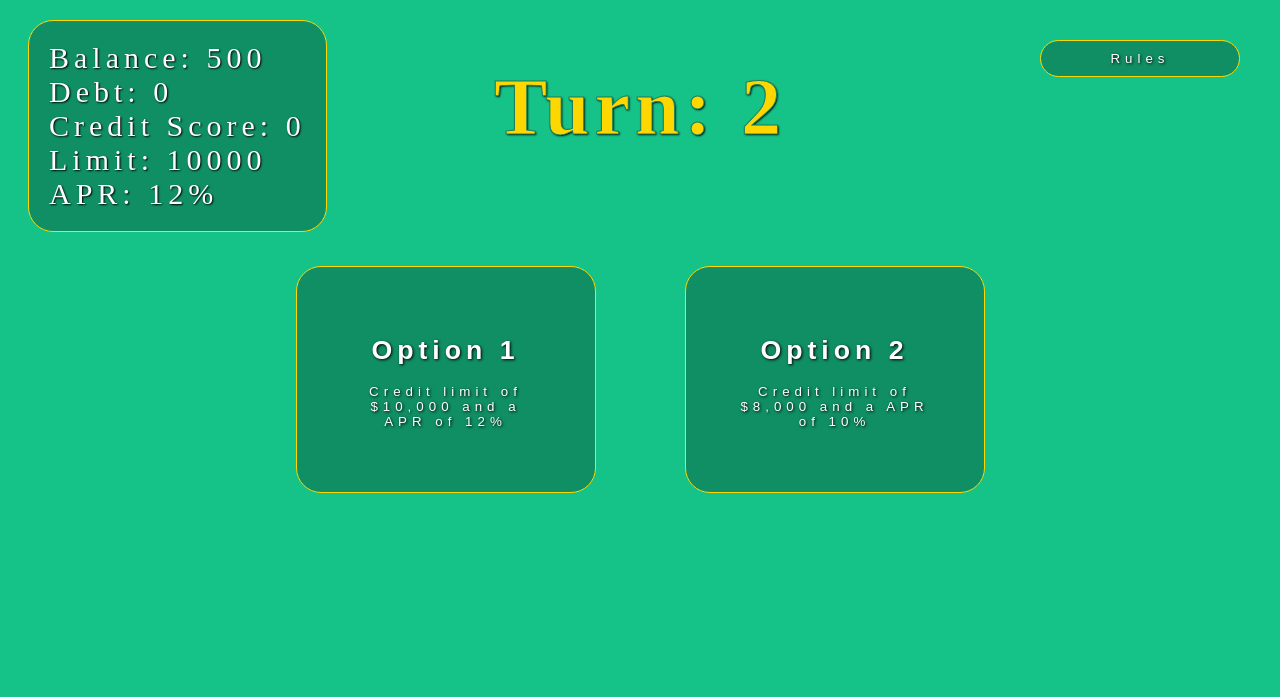
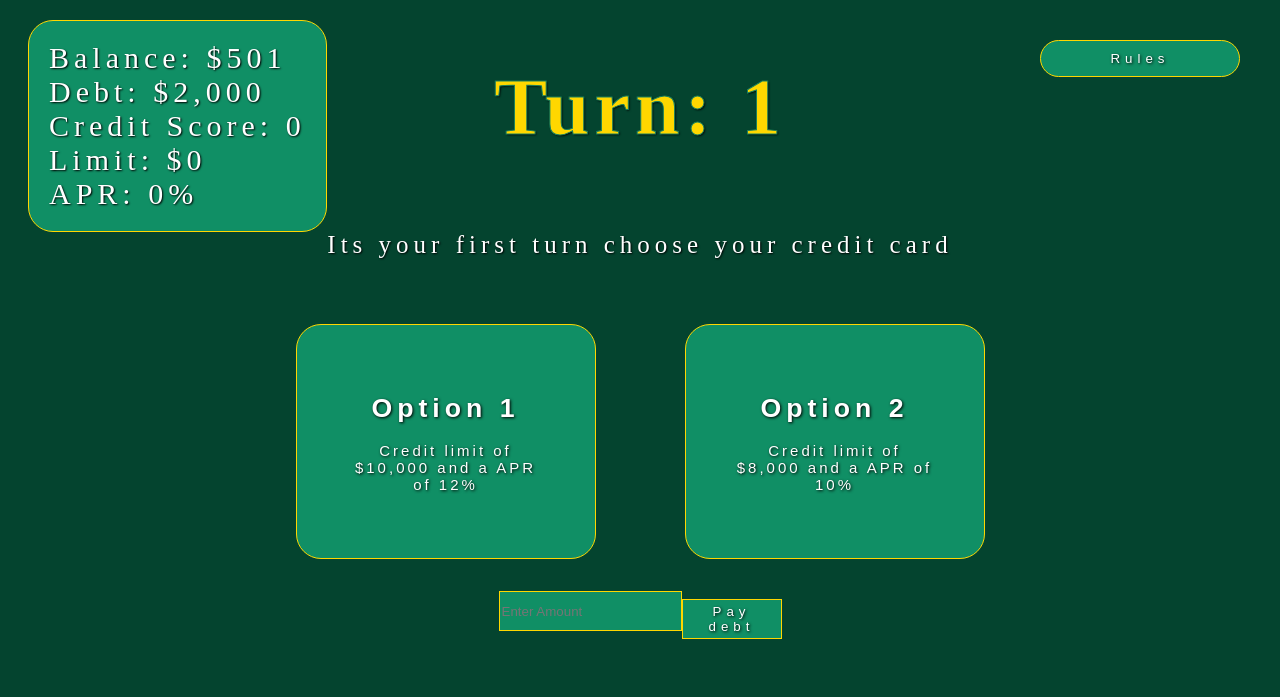
Before and after one commit to SpectualDomino/SpectualDomino.github.io, a plain HTML site: page game1.html in a window 1280 px wide. Both pictures are taken after a click on the button "Rules". Shown: the top 697 px of the page. Drawn offline with Linux system fonts and the light colour scheme.

Commit message:
Half-way

```diff
--- a/code.js
+++ b/code.js
@@ -2,11 +2,13 @@
 
 var data = {
     balance: 500,
-    debt:0,
+    debt:2000,
     limit:0,
     creditScore:0,
-    turn:1,
-    apr:0
+    turn:0,
+    apr:0,
+    payments:0,
+    payIncrease:0
 }
 
 //Text document variables
@@ -22,6 +24,21 @@ var debtTxt = document.getElementById("debt")
 var creditScoreTxt = document.getElementById("credit")
 var limitTxt = document.getElementById("limit")
 var aprTxt = document.getElementById("apr")
+var rulesBtn = document.getElementById("rules")
+var PaybtnContainer =document.getElementById("payBtnContainer")
+var PayDebt = document.getElementById("payDebt")
+var removeDebt = document.getElementById("removeDebt")
+
+PayDebt.onclick = function(){
+    if(data.balance >= parseInt(removeDebt.value)){
+        data.balance -= parseInt(removeDebt.value)
+        data.debt -= parseInt(removeDebt.value)
+        if(data.payments < data.turn){
+            data.payments += 1
+        }
+    }
+    refresh()
+}
 
 function add(key, value){
     data[key] = data[key] + (value || 1)
@@ -36,51 +53,101 @@ function Interest(key, key2){
     data[key] = data[key] * (1+ (data[key2]/100))
 }
 
-function leftClick(){
-a1Btn.onclick() = function(){
+function calcCreditScore(key,key2,key3,key4){
+    data[key] = 850 - ((data[key2] * .3)/(data[key3]+data[key4]))
+}
+
+a1Btn.onclick = function(){
+    console.log("working")
     switch(data.turn){
         case 1:{
             add("limit",10000)
             add("apr", 12)
+            gameManager()
         }
+        break;
+        case 2:{
+            add("debt",3000)
+            add("apr", 2)
+            gameManager()
+        }
+        break;
+        case 3:{
+            add("payIncrease",100)
+            gameManager()
+        }
+        break;
+        case 4:{
+            add("balance",2000)
+            gameManager()
+        }
+        break;
     }
-}
+
 }
 
-function gameManager(turn){
+
+function gameManager(){
+    add("turn",1)
     switch(data.turn){
         case 1:{
             questionTxt.innerHTML = "Its your first turn choose your credit card"
             a1.innerHTML = "Credit limit of $10,000 and a APR of 12%"
             a2.innerHTML = "Credit limit of $8,000 and a APR of 10%"
-            add("limit",10000)
-            add("apr", 12)
         }
+        break;
         case 2:{
-            questionTxt.innerHTML = ""
+            questionTxt.innerHTML = "You need to get a loan choose"
+            a1.innerHTML = "Car loan for $3,000 but APR will +2%"
+            a2.innerHTML = "Car loan for $1,000 but APR will +4%"
+        }
+        break;
+        case 3:{
+            questionTxt.innerHTML = "Sense you got a car loan you've worked harder and got a raise and offer"
+            a1.innerHTML = "Take Offer make $600 per turn"
+            a2.innerHTML = "Take Raise 50% chance of $550 or $650"
+        }
+        break;
+        case 4:{
+            questionTxt.innerHTML = "You find a brief case with $2,000"
+            a1.innerHTML = "Keep the $2000"
+            a2.innerHTML = "Turn it in for 50% chance of getting $500 or $2,500 reward"
         }
     }
+    add("balance",(500+data.payIncrease))
     Interest("debt","apr")
-    add("turn",1)
+    if(data.turn % 2 == 0){
+        calcCreditScore("creditScore","debt","turn","payments")
+    }
     refresh()
 }
 
-try{
-    startBtn.onclick = function(){
-        open("game1.html","_self")
 
-    }
-}
-catch(error){
-    refresh()
+function startGame(){
+    open("game1.html","_self")
 }
 
 function refresh(){
     turnTxt.innerHTML = 'Turn: ' + data.turn
-    balanceTxt.innerHTML = "Balance: " +data.balance
-    debtTxt.innerHTML = "Debt: " + data.debt
-    creditScoreTxt.innerHTML = "Credit Score: " + data.creditScore
-    limitTxt.innerHTML = "Limit: " + data.limit
-    aprTxt.innerHTML = "APR: " + data.apr + "%"
+    balanceTxt.innerHTML = "Balance: $" +data.balance.toLocaleString()
+    debtTxt.innerHTML = "Debt: $" + data.debt.toLocaleString()
+    creditScoreTxt.innerHTML = "Credit Score: " + Math.round(data.creditScore)
+    limitTxt.innerHTML = "Limit: $" + data.limit.toLocaleString()
+    aprTxt.innerHTML = "APR: " + data.apr.toLocaleString() + "%"
 }
-gameManager(data.turn)
+
+rulesBtn.onclick = function(){
+    data = {
+        balance: 500,
+        debt:2000,
+        limit:0,
+        creditScore:0,
+        turn:0,
+        apr:0,
+        payments:0
+    }
+    removeDebt.value = ""
+    gameManager()
+    refresh()
+
+}
--- a/game1.html
+++ b/game1.html
@@ -9,7 +9,7 @@
     <link rel="shortcut icon" href="/img/favicon.png" type="image/x-icon">
 
 </head>
-<body onload="refresh()">
+<body onload="gameManager()">
     <header><h1 id="turnTxt"></h1></header>
 
     <button id="rules">Rules</button>
@@ -21,9 +21,11 @@
         <div id="limit"></div>
         <div id="missedP"></div>
         <div id="apr"></div>
+
     </div>
 
     <div id="container">
+        <center></center>
         <center>
             <p id="question"></p>
             <button id="a1Btn">
@@ -37,7 +39,12 @@
 
         </center>
     </div>
-
+    <center id="payBtnContainer">
+        <input type="text" placeholder="Enter Amount" id="removeDebt">
+        <Button id="payDebt">
+            Pay debt
+        </Button>
+    </center>
     <footer><h5 id="footer">Created by Will Domine</h5></footer>
     <script src="code.js"></script>
 </body>
--- a/style.css
+++ b/style.css
@@ -25,7 +25,7 @@ footer{
     color: white;
 }
 body{
-    background-color: rgb(21, 194, 136);
+    background-color: rgb(4, 68, 47);
     letter-spacing: 5px;
     text-shadow: 1px 1px 2px black;
 }
@@ -69,17 +69,37 @@ img{
     padding: 10px;
 }
 #question{
-    font-size: 20px;
+    font-size: 25px;
 }
 #start{
     padding: 20px;
     font-size: 20px;
 }
-#a1Btn{
+#a1Btn,#a2Btn{
+    padding: 50px;
     width: 300px;
-    padding: 50px;
 }
-#a2Btn{
-    width: 300px;
-    padding: 50px;
+
+#a1,#a2{
+    font-size: 15px;
+    letter-spacing: 3px;
 }
+#payDebt{
+    margin-left: 0px;
+    height: 40px;
+    width: 100px;
+    border-radius: 0px;
+}
+#payBtnContainer{
+    display: flex;
+    justify-content: center;
+    align-items: baseline;
+}
+#removeDebt{
+    height: 36px;
+    margin: 40px ;
+    margin-right: 0px;
+    border: 1px gold solid;
+    background-color: rgb(16, 143, 101);
+    color: white;
+}
```
Also changed, not shown: gameOver.html (added, +12 -0 lines), index.html (+1 -1 lines).
